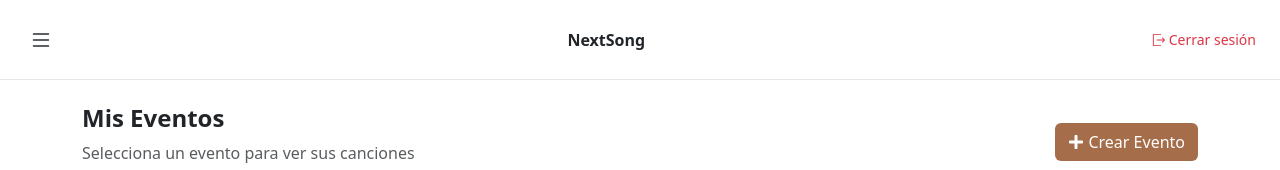
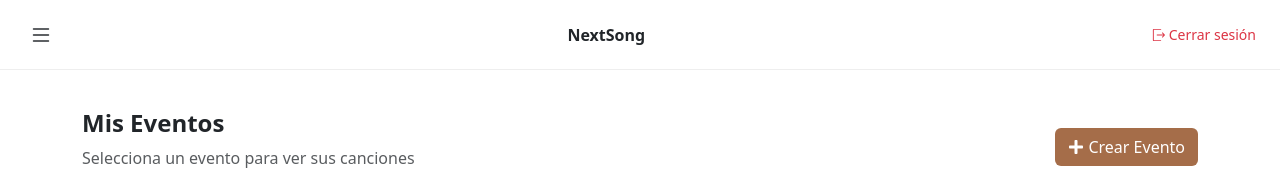
Before and after one commit to Vladimir-28/Nextsong-Web, a React (Vite) app in the folder Nextsong/: page /home in a window 1280 px wide. Shown: the top 170 px of the page. Built offline with nearby package versions, Linux system fonts and the light colour scheme; no server answers; sample sign-in values are in the browser's storage.

Commit message:
navbar estatico

```diff
--- a/Nextsong/src/App.jsx
+++ b/Nextsong/src/App.jsx
@@ -5,7 +5,7 @@ import PublicRouter from "./modules/router/PublicRouter";
 import CustomNavbar from "./components/CustomNavbar";
 import Header from "./modules/access/components/Header";
 import CustomSidebar from "./components/CustomSidebar";
-
+import './styles/style.css'
 function App() {
 
   const [session, setSession] = useState(
@@ -15,21 +15,19 @@ function App() {
   return (
     <>
       {session ? (
-
         <>
           <CustomNavbar setSession={setSession} />
-          <CustomSidebar setSession={setSession}/>
-          <AuthRouter  />
+          <CustomSidebar setSession={setSession} />
+
+          <div className="main-content">
+            <AuthRouter />
+          </div>
         </>
-
       ) : (
-
         <>
           <Header />
           <PublicRouter setSession={setSession} />
-
         </>
-
       )}
     </>
   );
--- a/Nextsong/src/components/CustomNavbar.jsx
+++ b/Nextsong/src/components/CustomNavbar.jsx
@@ -10,7 +10,7 @@ export default function CustomNavbar({setSession}) {
         navigate("/");
     }
 	return (
-		<nav className="navbar top-navbar px-3 d-flex align-items-center">
+		<nav className="navbar top-navbar px-3 d-flex align-items-center fixed-top">
 
 			<button
 				className="btn d-flex align-items-center"
--- a/Nextsong/src/styles/style.css
+++ b/Nextsong/src/styles/style.css
@@ -42,3 +42,15 @@
   .btn-primary-custom:hover{
     background:#744c30;
   }
+
+  .top-navbar {
+    height: 70px;
+    z-index: 1050;
+    background-color: #fff;
+    border-bottom: 1px solid #eee;
+  }
+
+  .main-content {
+    margin-top: 70px;
+    padding: 15px;
+  }
```
